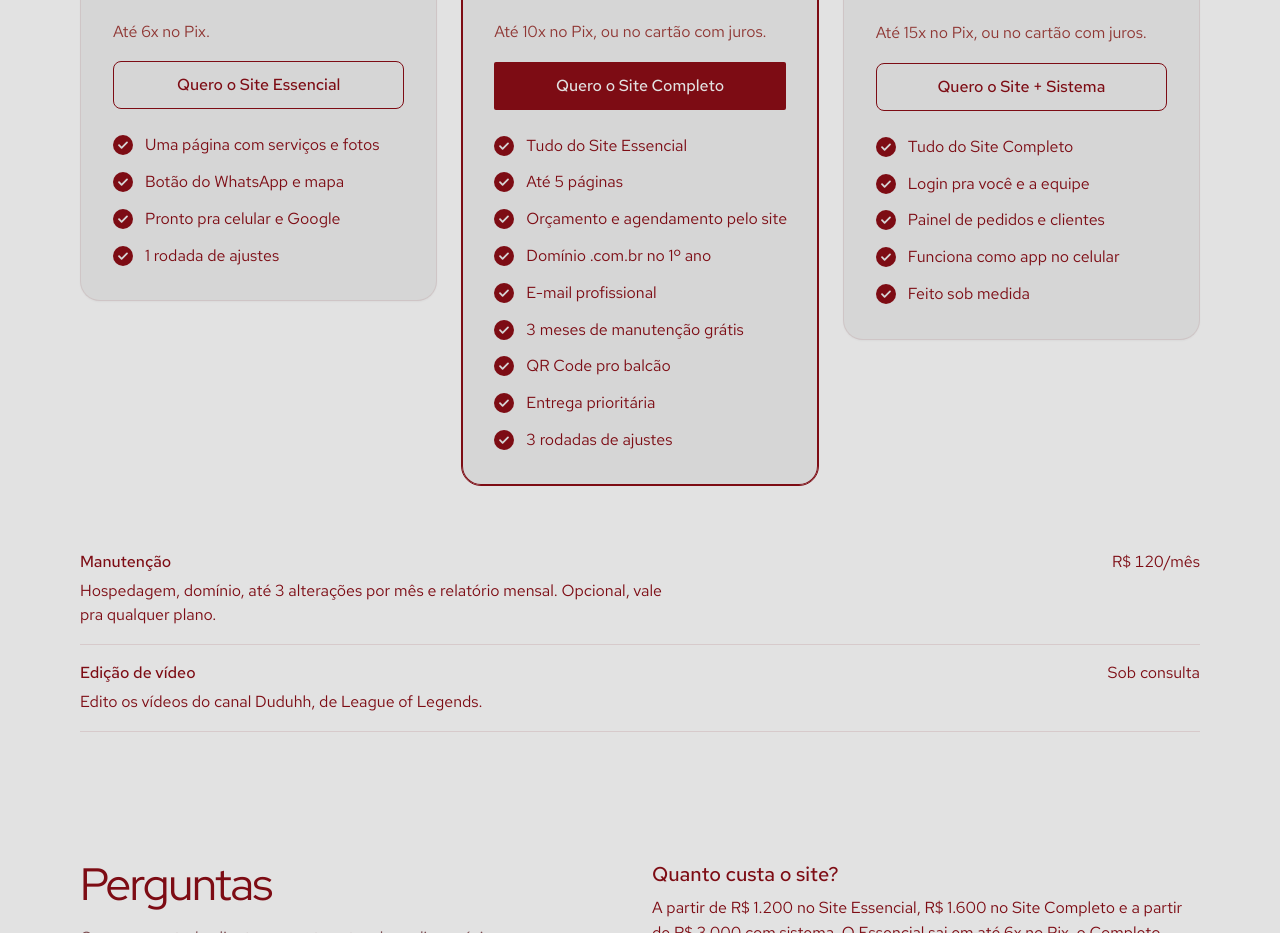
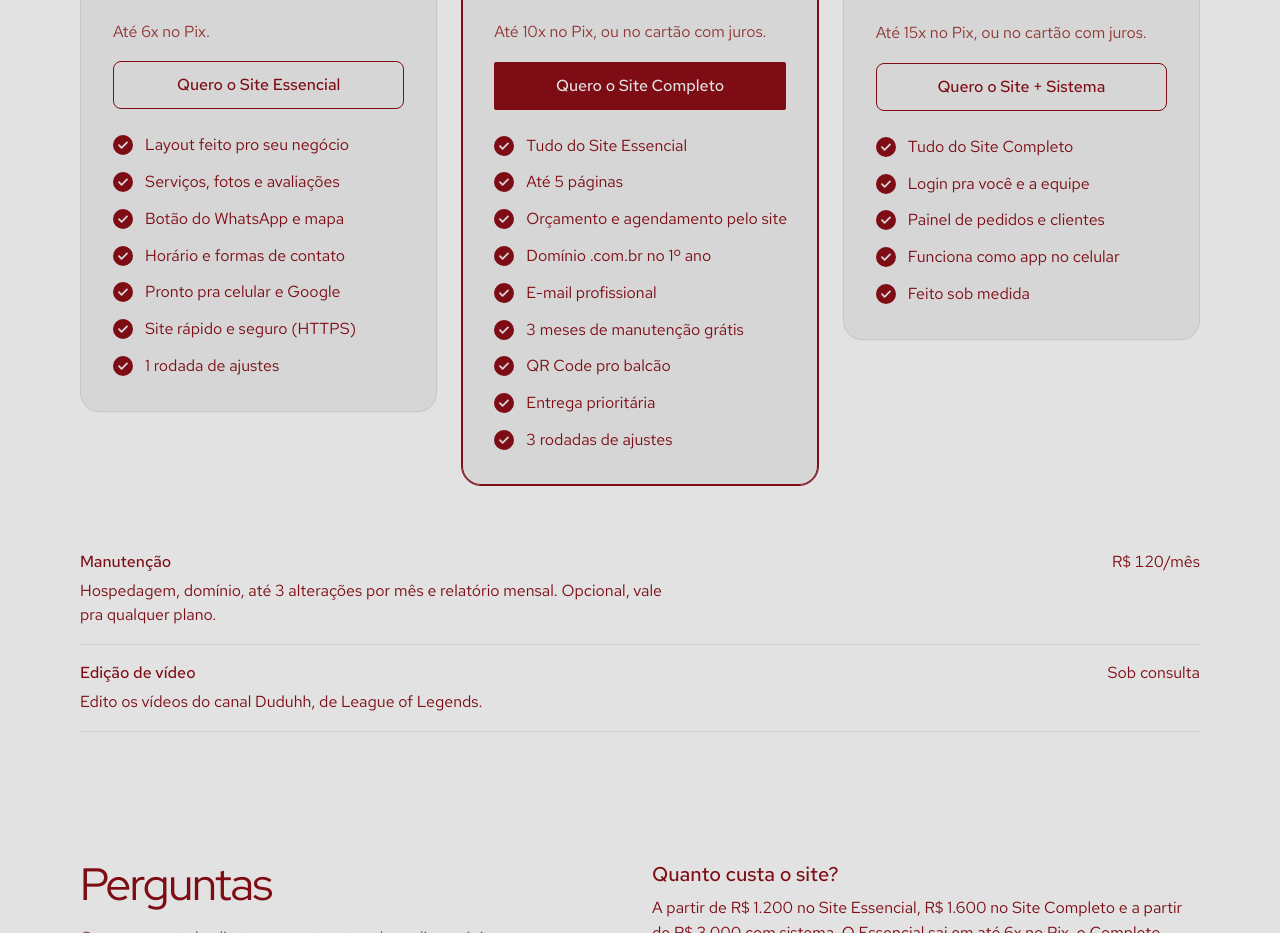
Before and after one commit to Luis1982Yt/portfolio, a plain HTML site: page index.html in a window 1280 px wide. Shown: the part 3726-4659 px from the top of the page. Drawn offline with Linux system fonts and the light colour scheme.

Commit message:
Mais itens no Site Essencial
Co-Authored-By: Claude Opus 5.5 <noreply@anthropic.com>
Claude-Session: https://claude.ai/code/session_01BucXToaDXgnpeatRSNxMeH

```diff
--- a/index.html
+++ b/index.html
@@ -250,7 +250,7 @@
           <p class="price"><span class="t-stat">R$ 1.200</span></p>
           <p class="t-small muted">Até 6x no Pix.</p>
           <a class="btn btn--secondary" href="https://wa.me/5551995837188?text=Oi%20Lu%C3%ADs%21%20Quero%20saber%20mais%20do%20Site%20Essencial.">Quero o Site Essencial</a>
-          <ul class="checks"><li>Uma página com serviços e fotos</li><li>Botão do WhatsApp e mapa</li><li>Pronto pra celular e Google</li><li>1 rodada de ajustes</li></ul>
+          <ul class="checks"><li>Layout feito pro seu negócio</li><li>Serviços, fotos e avaliações</li><li>Botão do WhatsApp e mapa</li><li>Horário e formas de contato</li><li>Pronto pra celular e Google</li><li>Site rápido e seguro (HTTPS)</li><li>1 rodada de ajustes</li></ul>
         </article>
         <article class="card card--plan span-4 is-featured">
           <h3>Site Completo <span class="badge">Recomendado</span></h3>
```
